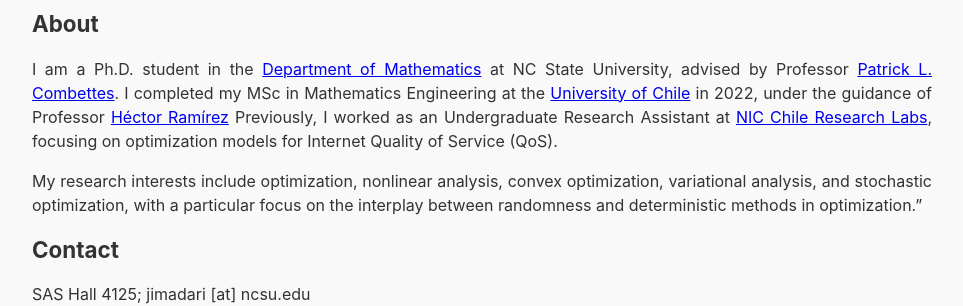
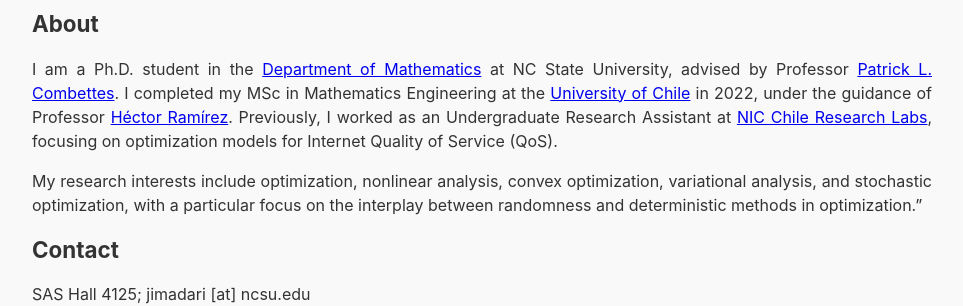
Before and after one commit to jmadariagar/jmadariagar.github.io, a Jekyll site: the page built from index.md, in a window 1280 px wide. Shown: the part 584-890 px from the top of the page, without its empty margins (158-1121 px from the left). Built offline with Jekyll 4.4.1, drawn with Linux system fonts in a browser that asks for light colours; our own code applies the rules of GitHub Pages for plain Markdown files; a script that is not in the unit is left out; the repository's description, which GitHub fills in, is left out.

```diff
--- a/index.md
+++ b/index.md
@@ -1,5 +1,5 @@
 ## About
-I am a Ph.D. student in the [Department of Mathematics](https://math.sciences.ncsu.edu) at NC State University, advised by Professor [Patrick L. Combettes](https://pcombet.math.ncsu.edu). I completed my MSc in Mathematics Engineering at the [University of Chile](https://www.dim.uchile.cl/en/home/) in 2022, under the guidance of Professor [Héctor Ramírez](https://sites.google.com/site/hectorramirezhomepage/home) Previously, I worked as an Undergraduate Research Assistant at [NIC Chile Research Labs](https://niclabs.cl/), focusing on optimization models for Internet Quality of Service (QoS).
+I am a Ph.D. student in the [Department of Mathematics](https://math.sciences.ncsu.edu) at NC State University, advised by Professor [Patrick L. Combettes](https://pcombet.math.ncsu.edu). I completed my MSc in Mathematics Engineering at the [University of Chile](https://www.dim.uchile.cl/en/home/) in 2022, under the guidance of Professor [Héctor Ramírez](https://sites.google.com/site/hectorramirezhomepage/home). Previously, I worked as an Undergraduate Research Assistant at [NIC Chile Research Labs](https://niclabs.cl/), focusing on optimization models for Internet Quality of Service (QoS).
 {: style="text-align: justify"}
 
 My research interests include optimization, nonlinear analysis, convex optimization, variational analysis, and stochastic optimization, with a particular focus on the interplay between randomness and deterministic methods in optimization."
```
